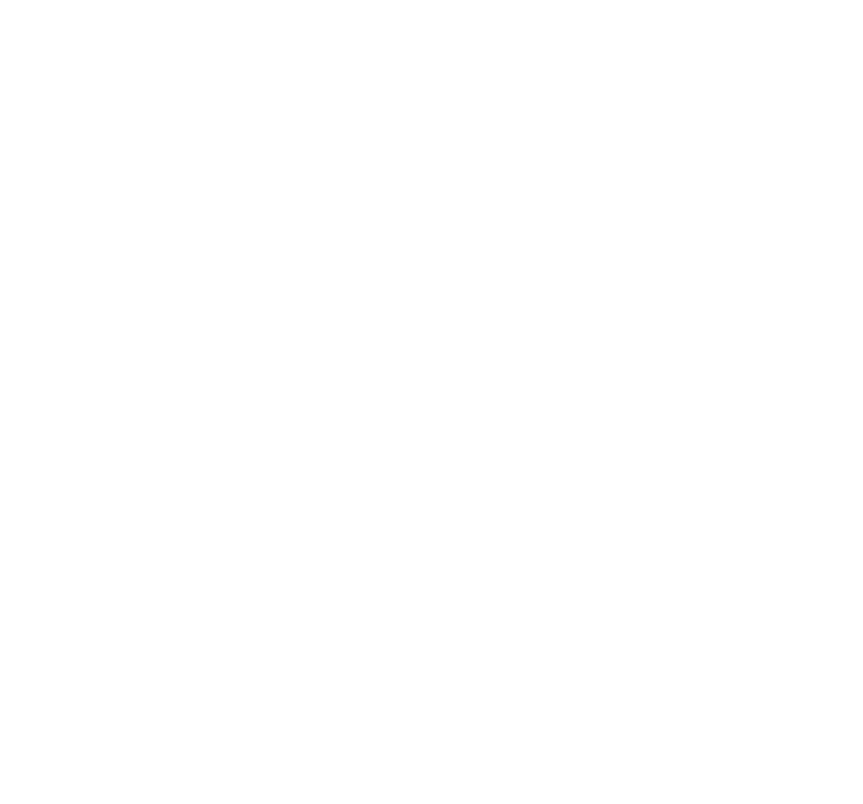
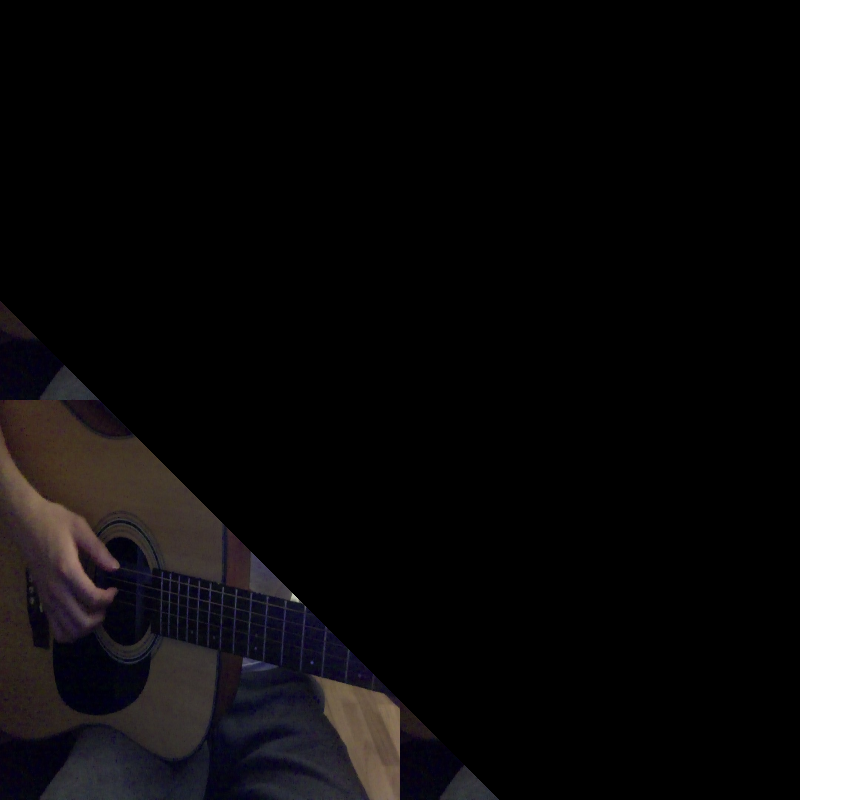
Before and after one commit to 1000ship/water-brush, a website: page webgl2_test/index.html in a window 1280 px wide. Shown: the whole page, without its empty margins (0-863 px from the left). Drawn offline with Linux system fonts and the light colour scheme.

Commit message:
chore: 방향잡기

```diff
--- a/index.html
+++ b/webgl2_test/index.html
@@ -1,12 +1,18 @@
 <!DOCTYPE html>
 <html lang="en">
+
 <head>
   <meta charset="UTF-8">
   <meta http-equiv="X-UA-Compatible" content="IE=edge">
   <meta name="viewport" content="width=device-width, initial-scale=1.0">
   <title>Particle Draw</title>
 </head>
-<body>
-  <script src="./main.js"></script>
+
+<body style="padding: 0px; margin: 0px;">
+  <canvas id="canvas" width="500" height="500"></canvas>
+
+  <script src="./js/utils.js"></script>
+  <script src="./js/main.js"></script>
 </body>
+
 </html>
--- /dev/null
+++ b/webgl2_test/js/main.js
@@ -0,0 +1,82 @@
+const vertexShader = `
+#version 300 es
+precision highp float;
+precision highp int;
+
+void main()
+{
+    gl_Position = vec4(
+      2.f * float(uint(gl_VertexID) % 2u) - 1.f,
+      2.f * float(uint(gl_VertexID) / 2u) - 1.f,
+      0.0,
+      1.0
+    );
+}`;
+
+const fragmentShader = `
+#version 300 es
+precision highp float;
+precision highp int;
+
+uniform sampler2D diffuse;
+uniform vec2 u_imageSize;
+out vec4 color;
+
+void main()
+{
+    color = texture(
+      diffuse,
+      vec2(gl_FragCoord.x, u_imageSize.y - gl_FragCoord.y) / u_imageSize
+    );
+}`;
+
+(function () {
+  const canvas = document.getElementById("canvas");
+  const gl = canvas.getContext("webgl2", { antialias: false });
+
+  canvas.width = Math.min(window.innerWidth, window.innerHeight);
+  canvas.height = canvas.width;
+
+  var isWebGL2 = !!gl;
+  if (!isWebGL2) {
+    alert(
+      'WebGL 2 is not available.  See <a href="https://www.khronos.org/webgl/wiki/Getting_a_WebGL_Implementation">How to get a WebGL 2 implementation</a>'
+    );
+  }
+
+  // -- Init program
+  var program = createProgram(gl, vertexShader.trim(), fragmentShader.trim());
+  var diffuseLocation = gl.getUniformLocation(program, "diffuse");
+  var imageSizeLocation = gl.getUniformLocation(program, "u_imageSize");
+
+  // -- Init VertexArray
+  var vertexArray = gl.createVertexArray();
+
+  loadImage("../assets/guitar.jpg", function (image) {
+    // -- Init Texture
+    var texture = gl.createTexture();
+    gl.activeTexture(gl.TEXTURE0);
+    gl.bindTexture(gl.TEXTURE_2D, texture);
+    gl.pixelStorei(gl.UNPACK_FLIP_Y_WEBGL, false);
+    gl.texImage2D(gl.TEXTURE_2D, 0, gl.RGBA, gl.RGBA, gl.UNSIGNED_BYTE, image);
+    gl.texParameteri(gl.TEXTURE_2D, gl.TEXTURE_MAG_FILTER, gl.LINEAR);
+    gl.texParameteri(gl.TEXTURE_2D, gl.TEXTURE_MIN_FILTER, gl.LINEAR);
+
+    // -- Render
+    gl.clearColor(0.0, 0.0, 0.0, 1.0);
+    gl.clear(gl.COLOR_BUFFER_BIT);
+
+    gl.useProgram(program);
+    gl.uniform1i(diffuseLocation, 0);
+    gl.uniform2f(imageSizeLocation, canvas.width / 2, canvas.height / 2);
+
+    gl.bindVertexArray(vertexArray);
+
+    gl.drawArrays(gl.TRIANGLES, 0, 3);
+
+    // Delete WebGL resources
+    gl.deleteTexture(texture);
+    gl.deleteProgram(program);
+    gl.deleteVertexArray(vertexArray);
+  });
+})();
--- /dev/null
+++ b/webgl2_test/js/utils.js
@@ -0,0 +1,79 @@
+// source from https://github.com/WebGLSamples/WebGL2Samples
+
+(function () {
+  'use strict';
+
+  window.getShaderSource = function(id) {
+      return document.getElementById(id).textContent.replace(/^\s+|\s+$/g, '');
+  };
+
+  function createShader(gl, source, type) {
+      var shader = gl.createShader(type);
+      gl.shaderSource(shader, source);
+      gl.compileShader(shader);
+      return shader;
+  }
+
+  window.createProgram = function(gl, vertexShaderSource, fragmentShaderSource) {
+      var program = gl.createProgram();
+      var vshader = createShader(gl, vertexShaderSource, gl.VERTEX_SHADER);
+      var fshader = createShader(gl, fragmentShaderSource, gl.FRAGMENT_SHADER);
+      gl.attachShader(program, vshader);
+      gl.deleteShader(vshader);
+      gl.attachShader(program, fshader);
+      gl.deleteShader(fshader);
+      gl.linkProgram(program);
+
+      var log = gl.getProgramInfoLog(program);
+      if (log) {
+          console.log(log);
+      }
+
+      log = gl.getShaderInfoLog(vshader);
+      if (log) {
+          console.log(log);
+      }
+
+      log = gl.getShaderInfoLog(fshader);
+      if (log) {
+          console.log(log);
+      }
+
+      return program;
+  };
+
+  window.loadImage = function(url, onload) {
+      var img = new Image();
+      img.src = url;
+      img.onload = function() {
+          onload(img);
+      };
+      return img;
+  };
+
+  window.loadImages = function(urls, onload) {
+      var imgs = [];
+      var imgsToLoad = urls.length;
+
+      function onImgLoad() {
+          if (--imgsToLoad <= 0) {
+              onload(imgs);
+          }
+      }
+
+      for (var i = 0; i < imgsToLoad; ++i) {
+          imgs.push(loadImage(urls[i], onImgLoad));
+      }
+  };
+
+  window.loadObj = function(url, onload) {
+      var xhr = new XMLHttpRequest();
+      xhr.open('GET', url, true);
+      xhr.responseType = 'text';
+      xhr.onload = function(e) {
+          var mesh = new OBJ.Mesh(this.response);
+          onload(mesh);
+      };
+      xhr.send();
+  };
+})();
```
Also changed, not shown: README.md (added), main.js (deleted), webgl2_test/README.md (added), webgl2_test/assets/guitar.jpg (added), 1 other file.
